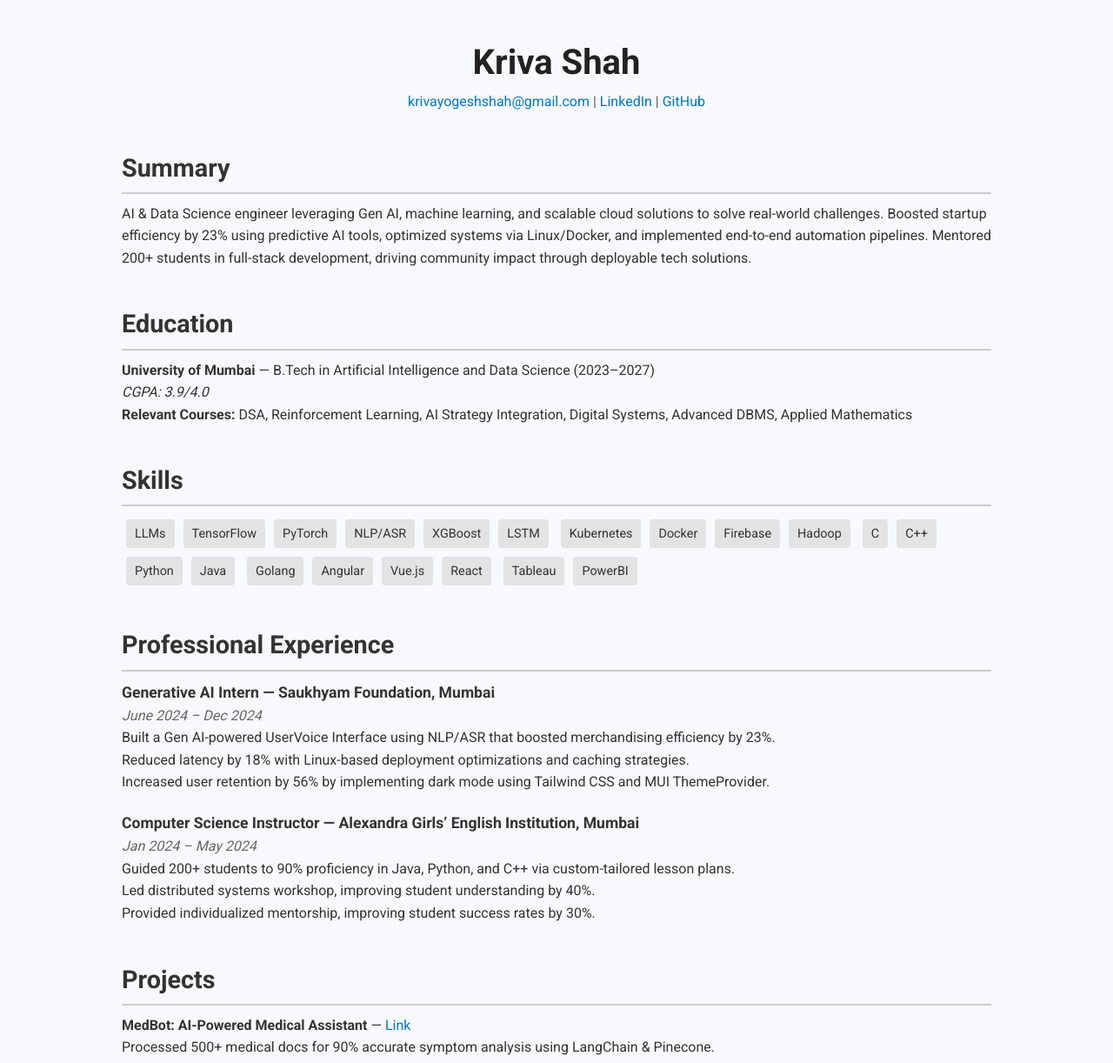
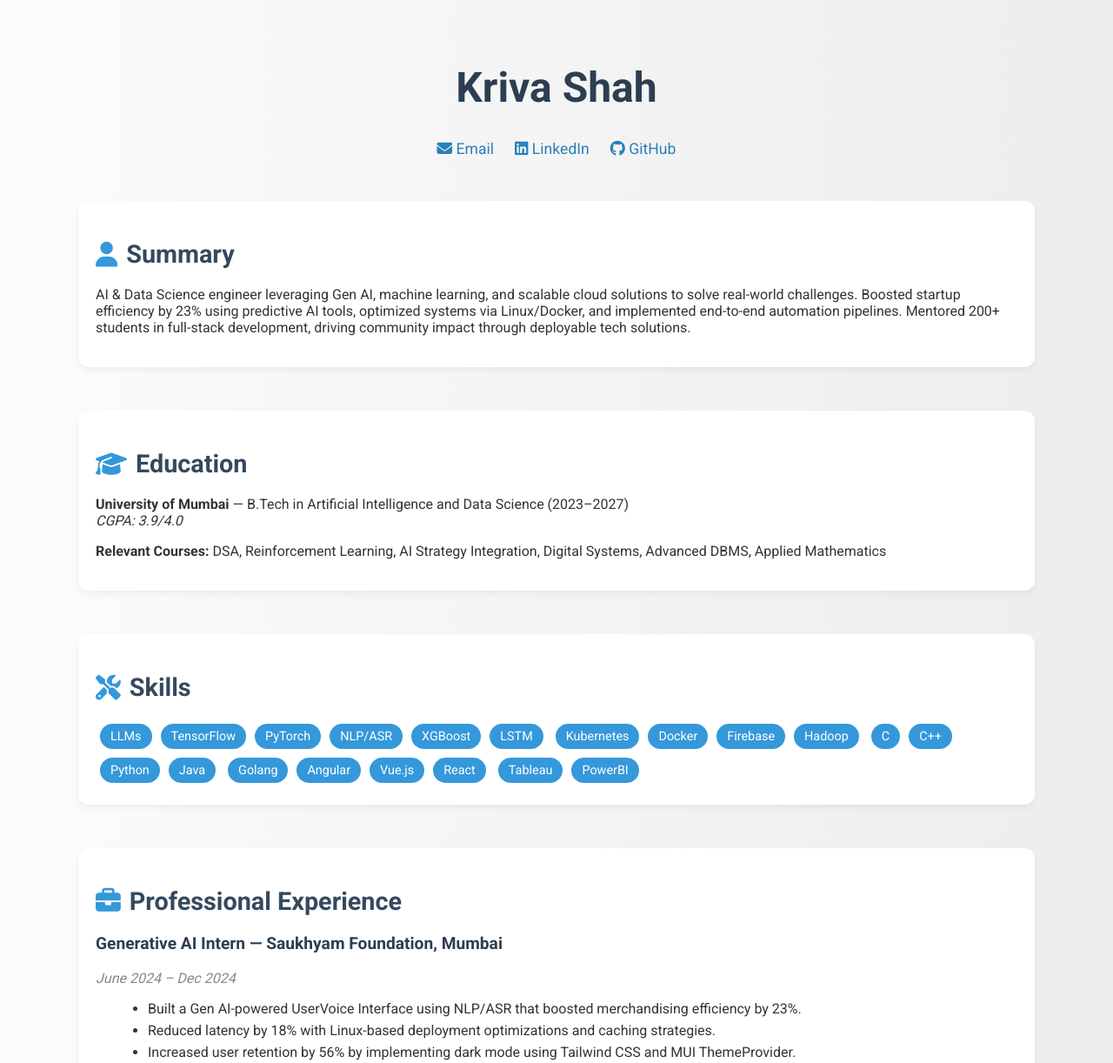
Before and after one commit to Krivashah/krivashah.github.io, a plain HTML site: page index.html in a window 1280 px wide. Shown: the top 1222 px of the page at 87% size. Drawn offline with Linux system fonts and the light colour scheme.

Commit message:
added more styling to portfolio

```diff
--- a/index.html
+++ b/index.html
@@ -6,86 +6,96 @@
   <meta name="viewport" content="width=device-width, initial-scale=1.0" />
   <title>Kriva Shah | AI & Data Science Portfolio</title>
   <link href="https://fonts.googleapis.com/css2?family=Roboto:wght@400;700&display=swap" rel="stylesheet">
+  <link rel="stylesheet" href="https://cdnjs.cloudflare.com/ajax/libs/font-awesome/6.5.0/css/all.min.css" integrity="sha512-1ycn6IcaQQ40/MKB4Imkb9z+zZr7+tGkWQK3N5SQUgH9XG1ZJ4J1nG9X8bJ+d2Yq6drRh+YZ6K1/x2nKGl3P0g==" crossorigin="anonymous" referrerpolicy="no-referrer" />
   <style>
-    * {
+    body {
+      font-family: 'Roboto', sans-serif;
+      background: linear-gradient(to right, #fdfbfb, #ebedee);
+      color: #333;
       margin: 0;
       padding: 0;
-      box-sizing: border-box;
-      font-family: 'Roboto', sans-serif;
-    }
-
-    body {
-      background-color: #f7f9fc;
-      color: #333;
-      line-height: 1.6;
-      padding: 40px 20px;
     }
 
     .container {
-      max-width: 1000px;
+      max-width: 1100px;
       margin: auto;
+      padding: 40px 20px;
     }
 
     header {
       text-align: center;
-      margin-bottom: 40px;
+      margin-bottom: 50px;
     }
 
     header h1 {
-      font-size: 2.5rem;
-      color: #222;
+      font-size: 3rem;
+      color: #2c3e50;
     }
 
-    header p {
-      font-size: 1rem;
-      color: #555;
+    header p a {
+      color: #2980b9;
+      margin: 0 10px;
+      font-size: 1.1rem;
+    }
+
+    section {
+      margin-bottom: 50px;
+      padding: 20px;
+      border-radius: 12px;
+      background-color: #ffffff;
+      box-shadow: 0 4px 8px rgba(0, 0, 0, 0.05);
+    }
+
+    h2 {
+      font-size: 1.8rem;
+      color: #34495e;
+      margin-bottom: 20px;
+      display: flex;
+      align-items: center;
+      gap: 10px;
+    }
+
+    h2 i {
+      color: #3498db;
+    }
+
+    .skills-list span {
+      background: #3498db;
+      color: #fff;
+      border-radius: 20px;
+      padding: 6px 12px;
+      margin: 5px;
+      display: inline-block;
+      font-size: 0.9rem;
+    }
+
+    .job, .project {
+      margin-bottom: 30px;
+    }
+
+    .job-title, .project-title {
+      font-size: 1.2rem;
+      font-weight: bold;
+      color: #2c3e50;
+    }
+
+    .job-time {
+      font-style: italic;
+      color: #7f8c8d;
+    }
+
+    ul li {
+      margin-left: 20px;
+      margin-top: 6px;
     }
 
     a {
-      color: #0077cc;
       text-decoration: none;
+      color: #2980b9;
     }
 
     a:hover {
       text-decoration: underline;
-    }
-
-    section {
-      margin-bottom: 40px;
-    }
-
-    h2 {
-      font-size: 1.8rem;
-      border-bottom: 2px solid #ccc;
-      margin-bottom: 10px;
-      padding-bottom: 5px;
-    }
-
-    ul {
-      list-style: none;
-    }
-
-    .job, .project {
-      margin-bottom: 20px;
-    }
-
-    .job-title {
-      font-weight: bold;
-      font-size: 1.1rem;
-    }
-
-    .job-time {
-      font-style: italic;
-      color: #666;
-    }
-
-    .skills-list span {
-      background: #e3e3e3;
-      border-radius: 4px;
-      padding: 5px 10px;
-      margin: 5px;
-      display: inline-block;
-      font-size: 0.9rem;
     }
   </style>
 </head>
@@ -95,14 +105,14 @@
     <header>
       <h1>Kriva Shah</h1>
       <p>
-        <a href="mailto:krivayogeshshah@gmail.com">krivayogeshshah@gmail.com</a> |
-        <a href="https://www.linkedin.com/in/kriva-shah" target="_blank">LinkedIn</a> |
-        <a href="https://github.com/Krivashah" target="_blank">GitHub</a>
+        <a href="mailto:krivayogeshshah@gmail.com"><i class="fas fa-envelope"></i> Email</a>
+        <a href="https://www.linkedin.com/in/kriva-shah" target="_blank"><i class="fab fa-linkedin"></i> LinkedIn</a>
+        <a href="https://github.com/Krivashah" target="_blank"><i class="fab fa-github"></i> GitHub</a>
       </p>
     </header>
 
     <section>
-      <h2>Summary</h2>
+      <h2><i class="fas fa-user"></i> Summary</h2>
       <p>
         AI & Data Science engineer leveraging Gen AI, machine learning, and scalable cloud solutions to solve real-world challenges.
         Boosted startup efficiency by 23% using predictive AI tools, optimized systems via Linux/Docker, and implemented end-to-end automation pipelines.
@@ -111,14 +121,14 @@
     </section>
 
     <section>
-      <h2>Education</h2>
+      <h2><i class="fas fa-graduation-cap"></i> Education</h2>
       <p><strong>University of Mumbai</strong> — B.Tech in Artificial Intelligence and Data Science (2023–2027)<br>
         <em>CGPA: 3.9/4.0</em></p>
       <p><strong>Relevant Courses:</strong> DSA, Reinforcement Learning, AI Strategy Integration, Digital Systems, Advanced DBMS, Applied Mathematics</p>
     </section>
 
     <section>
-      <h2>Skills</h2>
+      <h2><i class="fas fa-tools"></i> Skills</h2>
       <div class="skills-list">
         <span>LLMs</span><span>TensorFlow</span><span>PyTorch</span><span>NLP/ASR</span><span>XGBoost</span><span>LSTM</span>
         <span>Kubernetes</span><span>Docker</span><span>Firebase</span><span>Hadoop</span>
@@ -129,7 +139,7 @@
     </section>
 
     <section>
-      <h2>Professional Experience</h2>
+      <h2><i class="fas fa-briefcase"></i> Professional Experience</h2>
       <div class="job">
         <p class="job-title">Generative AI Intern — Saukhyam Foundation, Mumbai</p>
         <p class="job-time">June 2024 – Dec 2024</p>
@@ -151,9 +161,9 @@
     </section>
 
     <section>
-      <h2>Projects</h2>
+      <h2><i class="fas fa-code"></i> Projects</h2>
       <div class="project">
-        <p><strong>MedBot: AI-Powered Medical Assistant</strong> — <a href="#">Link</a></p>
+        <p class="project-title">MedBot: AI-Powered Medical Assistant — <a href="#">View Project</a></p>
         <ul>
           <li>Processed 500+ medical docs for 90% accurate symptom analysis using LangChain & Pinecone.</li>
           <li>Deployed on AWS with CI/CD & Docker, maintaining 99% uptime and 30% cost savings.</li>
@@ -161,14 +171,14 @@
         </ul>
       </div>
       <div class="project">
-        <p><strong>Stock Price Prediction</strong> — <a href="#">Link</a></p>
+        <p class="project-title">Stock Price Prediction — <a href="#">View Project</a></p>
         <ul>
           <li>Developed LSTM-based model for forecasting stock prices with 78% improved accuracy.</li>
           <li>Utilized regularization and dropout to prevent overfitting.</li>
         </ul>
       </div>
       <div class="project">
-        <p><strong>Bank Reconciliation</strong> — <a href="#">Link</a></p>
+        <p class="project-title">Bank Reconciliation — <a href="#">View Project</a></p>
         <ul>
           <li>Automated debit-credit reconciliation for CAs with 99% reduction in manual work.</li>
           <li>Implemented O(n) set-theory algorithm reducing processing time by 90%.</li>
```
